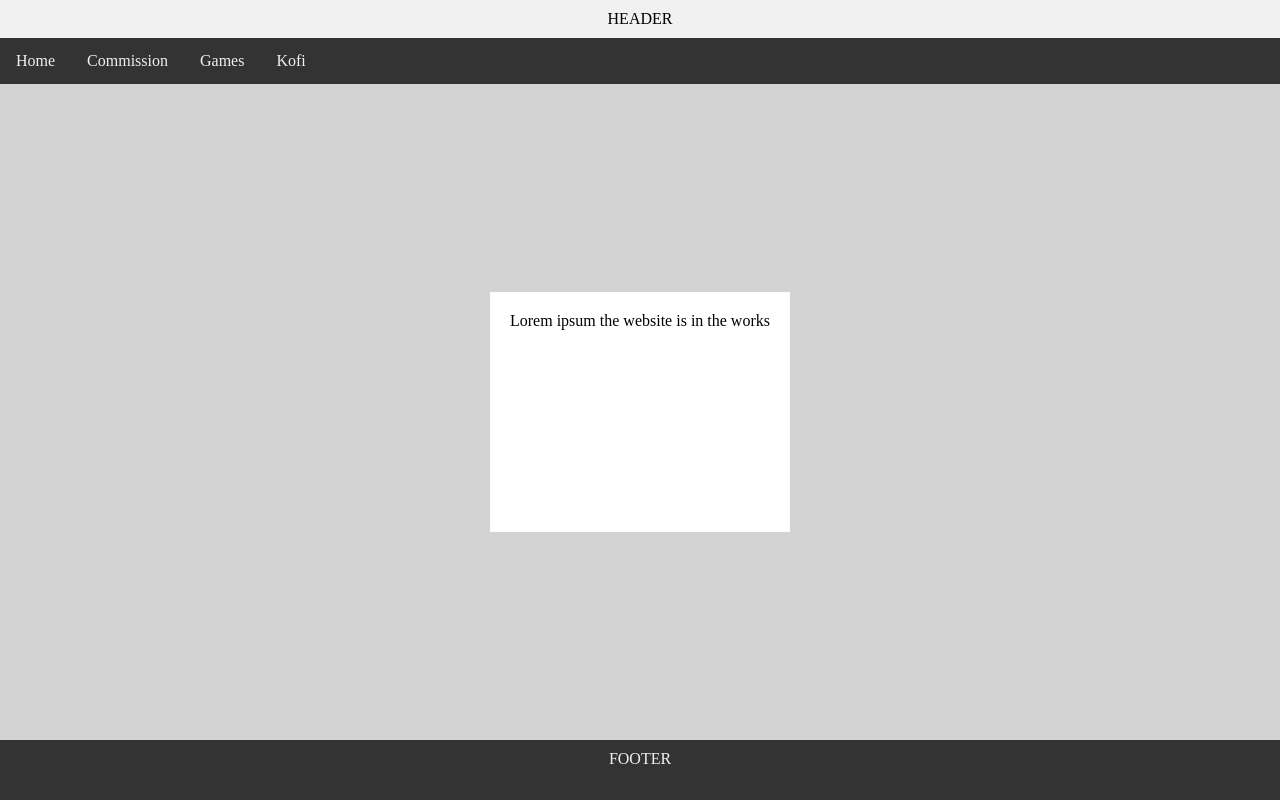
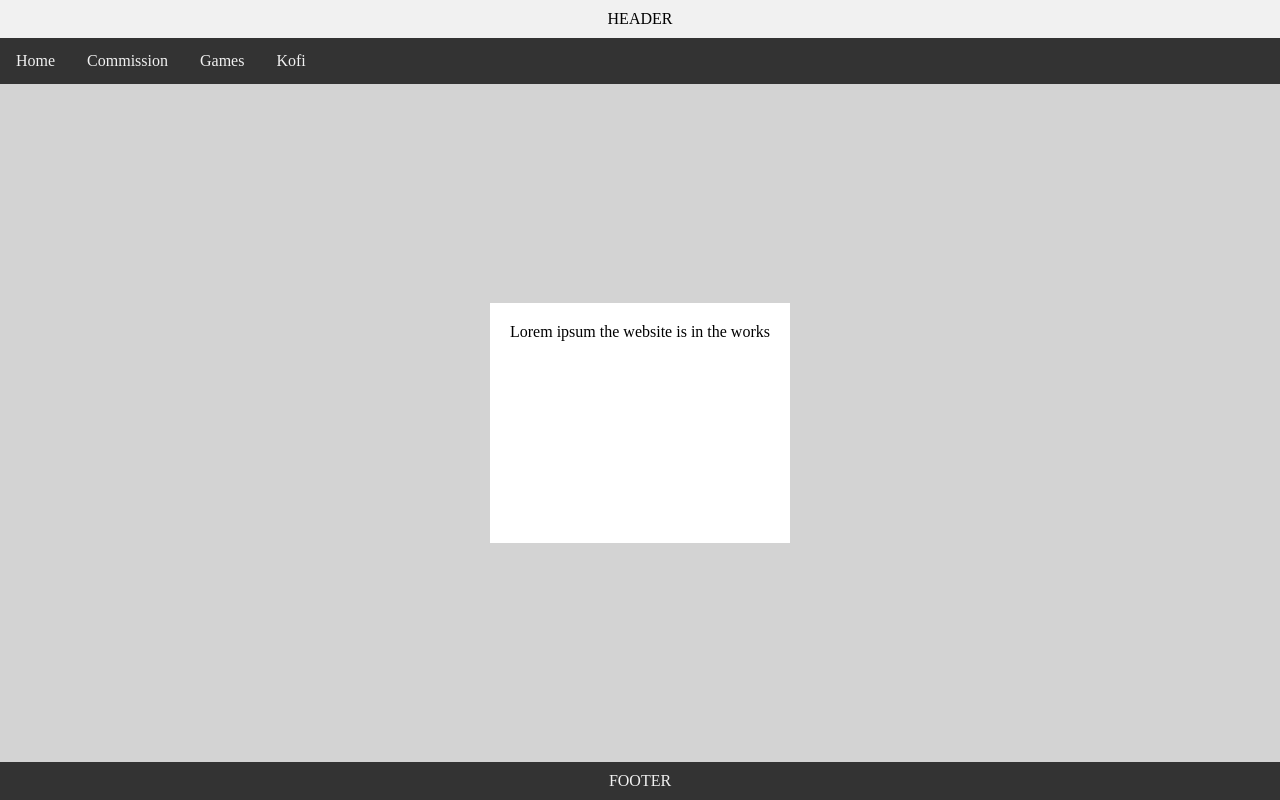
Before and after one commit to erosboulay/erosboulay.github.io, a plain HTML site: page index.html in a window 1280 px wide. Drawn offline with Linux system fonts and the light colour scheme.

Commit message:
Fix footer size

```diff
--- a/style.css
+++ b/style.css
@@ -20,7 +20,7 @@ header {
 }
 
 footer {
-  flex: 0 1 40px;
+  flex: 0 1 auto;
   color: #f1f1f1;
   background-color: #333333;
 }
```
